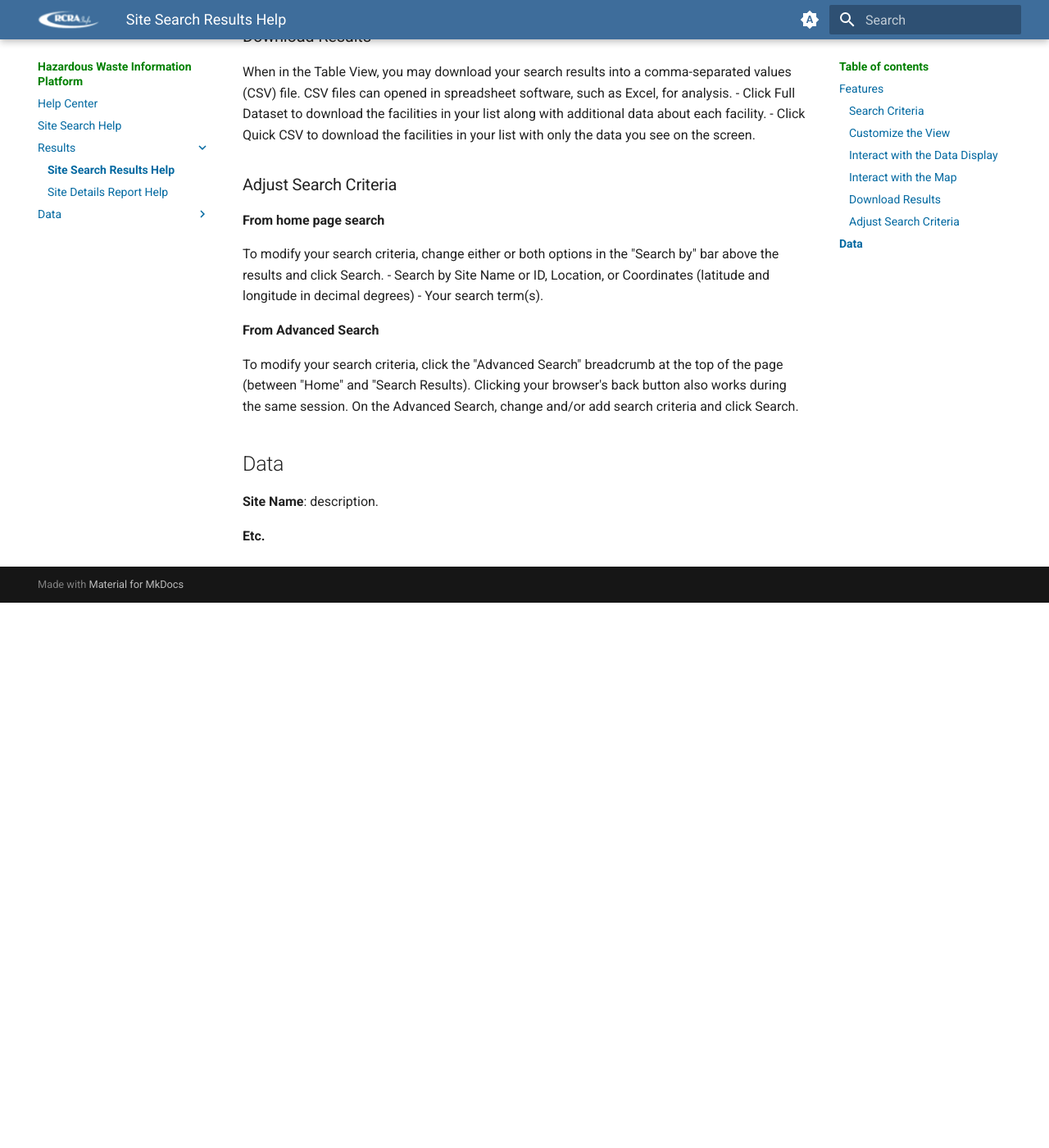
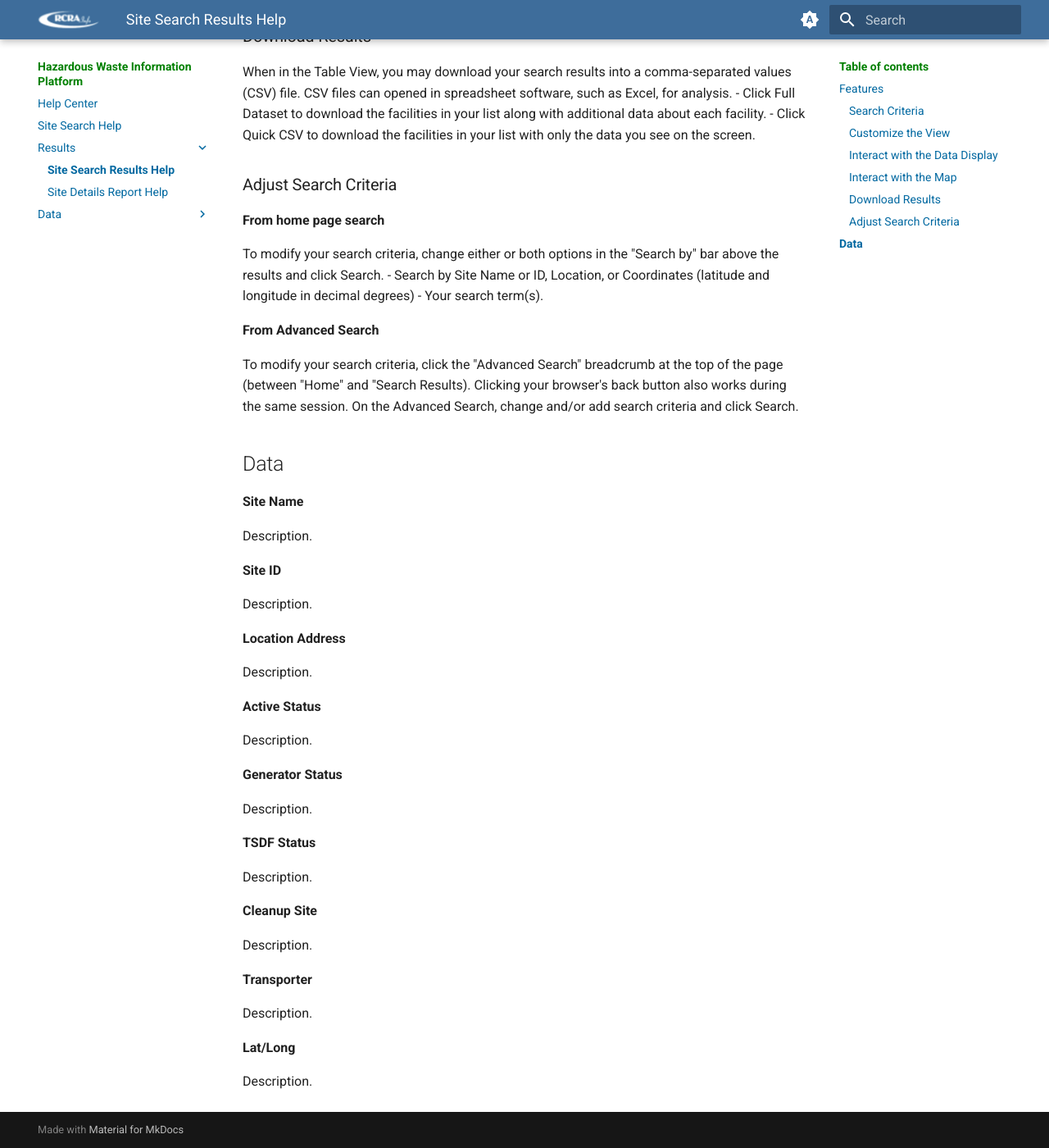
Before and after one commit to furrlori-oss/hwip, an MkDocs documentation site: the page built from docs/Results/search-results.md, in a window 1280 px wide and 1400 px high, scrolled down 1638 px. Shown: the whole window at 82% size. Built offline with MkDocs 1.6.1 and Material for MkDocs 9.7.7, drawn with Linux system fonts in a browser that asks for light colours; before the commit the page ends 2373 px from its top, so only the background shows below that.

Commit message:
Update search-results.md

```diff
--- a/docs/Results/search-results.md
+++ b/docs/Results/search-results.md
@@ -72,6 +72,38 @@ When in the Table View, you may download your search results into a comma-separa
 
 ## Data
 
-**Site Name**: description.
+**Site Name**
 
-**Etc.**
+Description.
+
+**Site ID**
+
+Description.
+
+**Location Address**
+
+Description.
+
+**Active Status**
+
+Description.
+
+**Generator Status**
+
+Description.
+
+**TSDF Status**
+
+Description.
+
+**Cleanup Site**
+
+Description.
+
+**Transporter**
+
+Description.
+
+**Lat/Long**
+
+Description.
```
